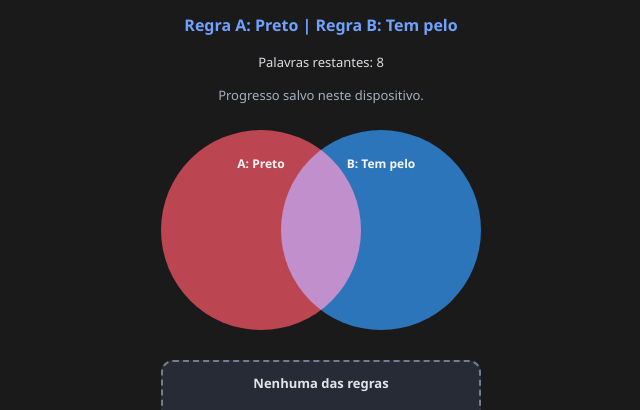
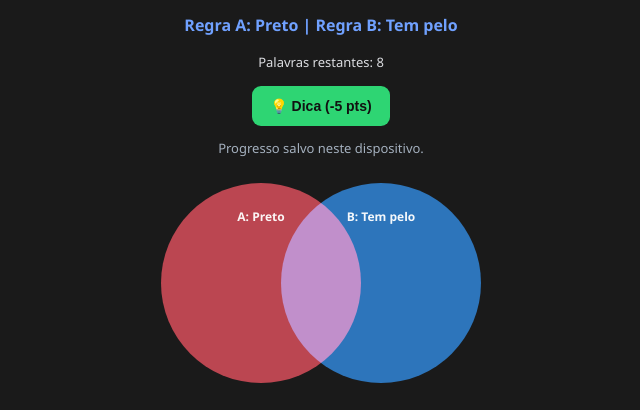
Before and after one commit to pixelzzz66/Nexo, a plain HTML site: page index.html in a window 1280 px wide. Shown: the part 355-765 px from the top of the page, without its empty margins (319-959 px from the left). Drawn offline with Linux system fonts and the light colour scheme.

Commit message:
Add hint button to the game interface

```diff
--- a/index.html
+++ b/index.html
@@ -36,6 +36,7 @@
       <p id="mensagem" aria-live="polite">Arraste cada palavra para a região correta.</p>
       <p id="regras">Regra A e Regra B serão sorteadas.</p>
       <p id="progresso">Palavras restantes: 0</p>
+      <button id="botao-dica" class="botao botao-dica" type="button">💡 Dica (-5 pts)</button>
       <p id="estado-salvamento" class="estado-salvamento">Seu progresso é salvo neste dispositivo.</p>
     </section>
 
```
